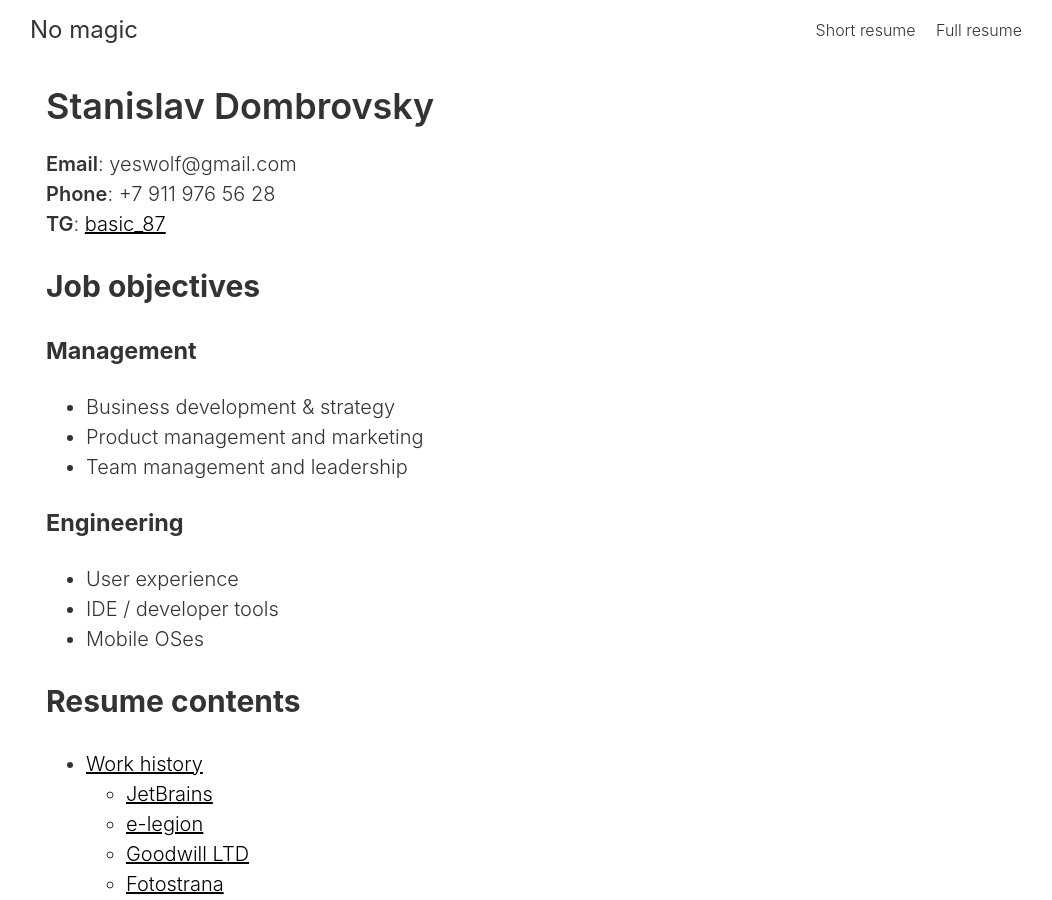
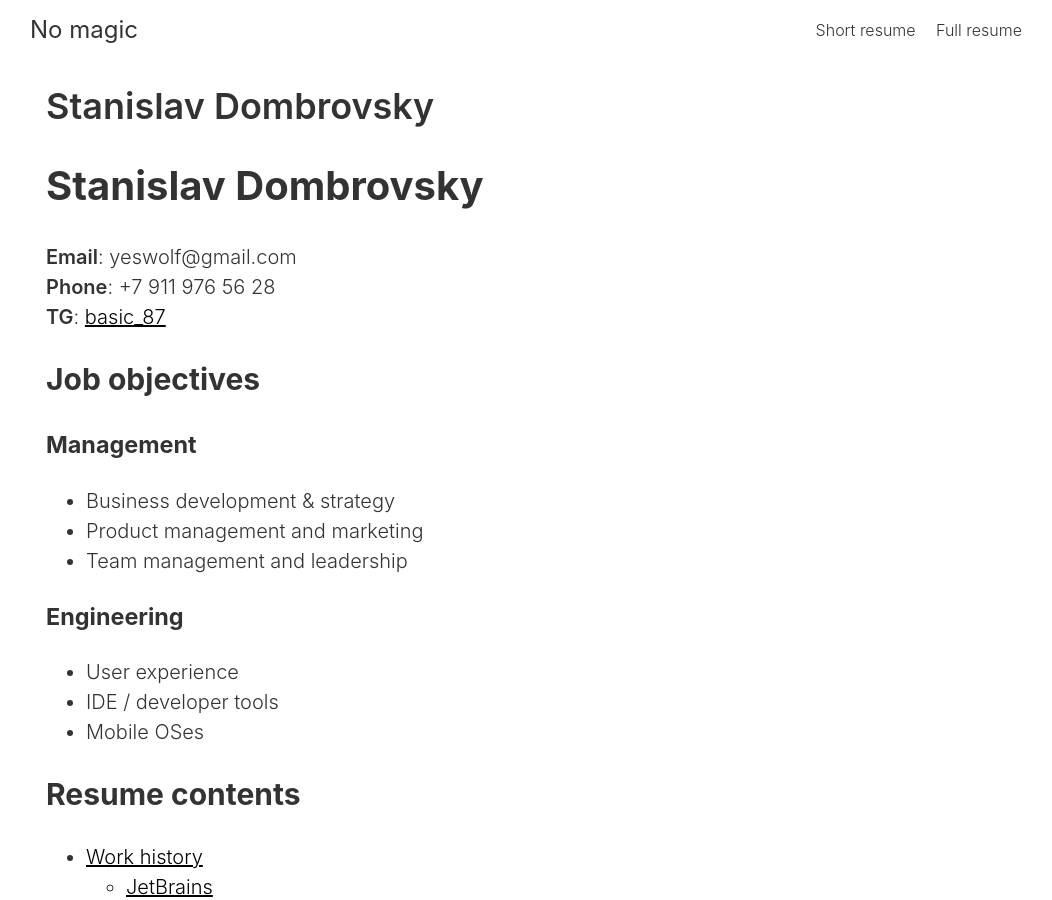
Before and after one commit to yeswolf/yeswolf.github.io, a Jekyll site: the page built from full_cv.md, in a window 1280 px wide and 900 px high. Shown: the whole window, without its empty margins (114-1166 px from the left). Built offline with Jekyll 4.4.1, drawn with Linux system fonts in a browser that asks for light colours; nearby versions of some CDN libraries; our own code applies the rules of GitHub Pages for plain Markdown files; part of the change alters nothing that is shown.

Commit message:
Update CV

```diff
--- a/full_cv.md
+++ b/full_cv.md
@@ -1,9 +1,10 @@
 ---
 layout: page
-title:  "Stanislav Dombrovsky"
 author: yeswolf
 permalink: /cv_full/
 ---
+# Stanislav Dombrovsky
+
 **Email**: yeswolf@gmail.com\
 **Phone**: +7 911 976 56 28\
 **TG**: [basic_87](https://t.me/basic_87)
```
